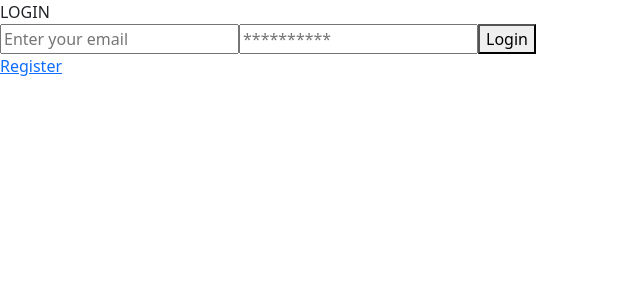
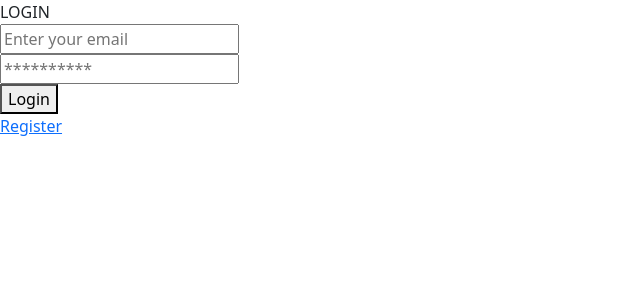
Before and after one commit to Peace-Apple/angieAuth, an Angular app: page /login in a window 1280 px wide. Shown: the top 300 px of the page, without its empty margins (0-640 px from the left). Built offline with nearby package versions, Linux system fonts and the light colour scheme.

Commit message:
Refactor login to reuse auth form

```diff
--- a/src/app/login/login.html
+++ b/src/app/login/login.html
@@ -1,25 +1,2 @@
-<div>
-    <span>LOGIN</span>
-    <div>
-        <form (ngSubmit)="onSubmit()">
-            <input
-                type="email"
-                placeholder="Enter your email"
-                id="email"
-                [(ngModel)]="credentials.emailId"
-                name="email"
-                required
-            >
-            <input
-                type="password"
-                placeholder="**********"
-                id="password"
-                [(ngModel)]="credentials.password"
-                name="password"
-                required
-            >
-            <button type="submit">Login</button>
-        </form>
-    </div>
-    <a routerLink="/register">Register</a>
-</div>
+<app-auth-form [isLoginMode]="true" (formSubmit)="handleLogin($event)"></app-auth-form>
+<a routerLink="/register">Register</a>
--- a/src/app/login/login.ts
+++ b/src/app/login/login.ts
@@ -1,14 +1,13 @@
 import { Component, inject } from '@angular/core';
-import { FormsModule } from '@angular/forms';
-import { UserCredentials } from '../userInterface';
 import { AuthService } from '../auth-service';
 import { Router, RouterLink } from "@angular/router";
+import { AuthForm } from '../auth-form/auth-form';
 
 @Component({
   selector: 'app-login',
   imports: [
-    FormsModule,
-    RouterLink
+    RouterLink,
+    AuthForm
 ],
   templateUrl: './login.html',
   styleUrl: './login.scss',
@@ -17,16 +16,8 @@ export class Login {
   authService = inject(AuthService);
   private router = inject(Router);
 
-  credentials: UserCredentials = {
-    emailId: '',
-    password: ''
-  };
-
-  submitted = false;
-
-  onSubmit() {
-    this.submitted = true;
-    this.authService.login(this.credentials).pipe().subscribe((res) => {
+  handleLogin(formData: any) {
+    this.authService.login(formData).pipe().subscribe((res) => {
       this.router.navigateByUrl('/dashboard');
     })
   }
```
